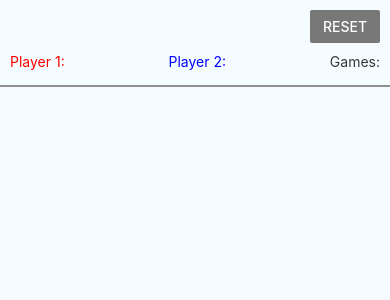
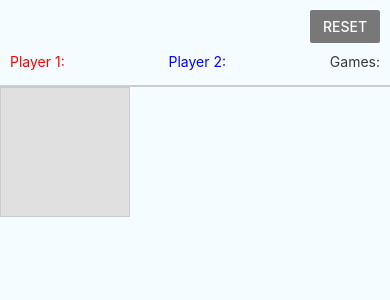
Before and after one commit to matheusjkweber/TicTaeToe, a React Native app: screen / in a window 390 px wide. Shown: the top 300 px of the page. Built offline with nearby package versions, Linux system fonts and the light colour scheme.

Commit message:
Start board and field components

```diff
--- /dev/null
+++ b/src/components/Field.js
@@ -0,0 +1,55 @@
+import React from 'react'
+import {
+        View,
+        Dimensions,
+        StyleSheet
+} from 'react-native'
+import common from './../style/common'
+
+export default props => {
+    let style = null
+    let diagonalOrientation = null
+
+    if(props.horizontalLine) {
+        style = styles.horizontalLine
+    } else if(props.leftToRightDiagonal) {
+        style = styles.diagonalLine
+        diagonalOrientation = {transform: [{rotate: '45deg'}]};
+    } else if(props.rightToLeftDiagonal) {
+        style = styles.diagonalLine
+        diagonalOrientation = {transform: [{rotate: '-45deg'}]};
+    }
+
+    return (
+        <View style={styles.container}>
+            <View style={[style, diagonalOrientation]} />
+            <View>
+
+            </View>
+        </View>
+    )
+}
+
+const styles = StyleSheet.create({
+    container: {
+        width: Dimensions.get('window').width / 3,
+        height: Dimensions.get('window').width / 3,
+        borderWidth: 1,
+        backgroundColor: '#E0E0E0',
+        borderColor: common.colors.borderColor
+    },
+    horizontalLine: {
+        height: 1,
+        borderBottomColor: 'black',
+        borderBottomWidth: 1,
+        marginTop: '50%'
+    },
+    diagonalLine: {
+        height: 1,
+        borderBottomColor: 'black',
+        borderBottomWidth: 1,
+        marginTop: '50%',
+        width: '140%',
+        left: '-20%'
+    }
+})
--- a/src/components/Game.js
+++ b/src/components/Game.js
@@ -5,11 +5,13 @@ import {
 } from 'react-native'
 import common from '../style/common'
 import Header from './Header'
+import Field from './Field'
 
 export default props => {
     return (
         <View style={styles.mainContainer}>
             <Header />
+            <Field />
         </View>
     )
 }
--- a/src/style/common.js
+++ b/src/style/common.js
@@ -4,6 +4,6 @@ export default {
         player1Color: 'red',
         player2Color: 'blue',
         neutralColor: '#383838',
-        borderColor: '#909090'
+        borderColor: '#CCC'
     }
 }
```
Also changed, not shown: src/components/Board.js (added).
